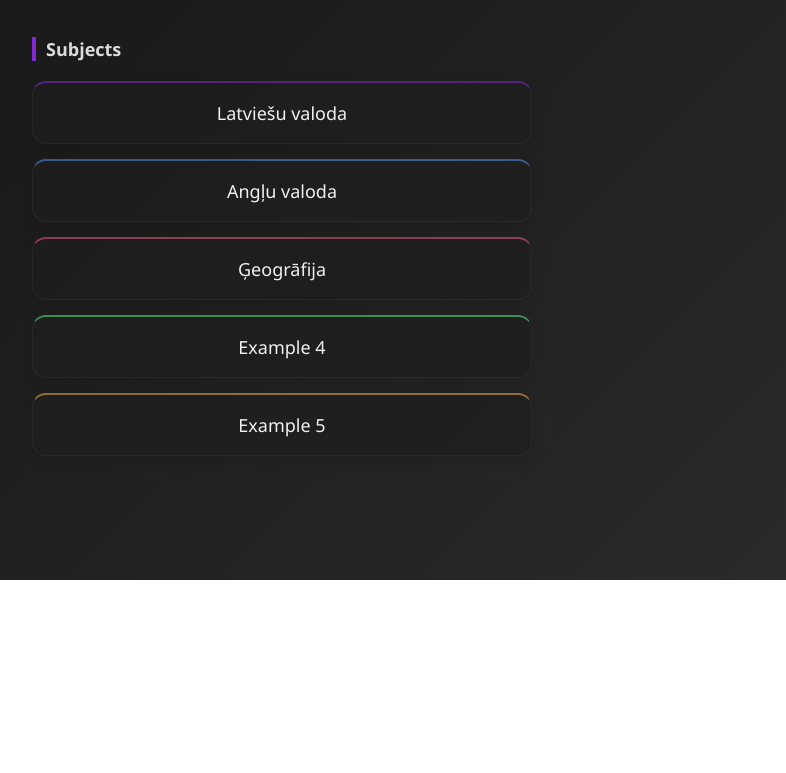
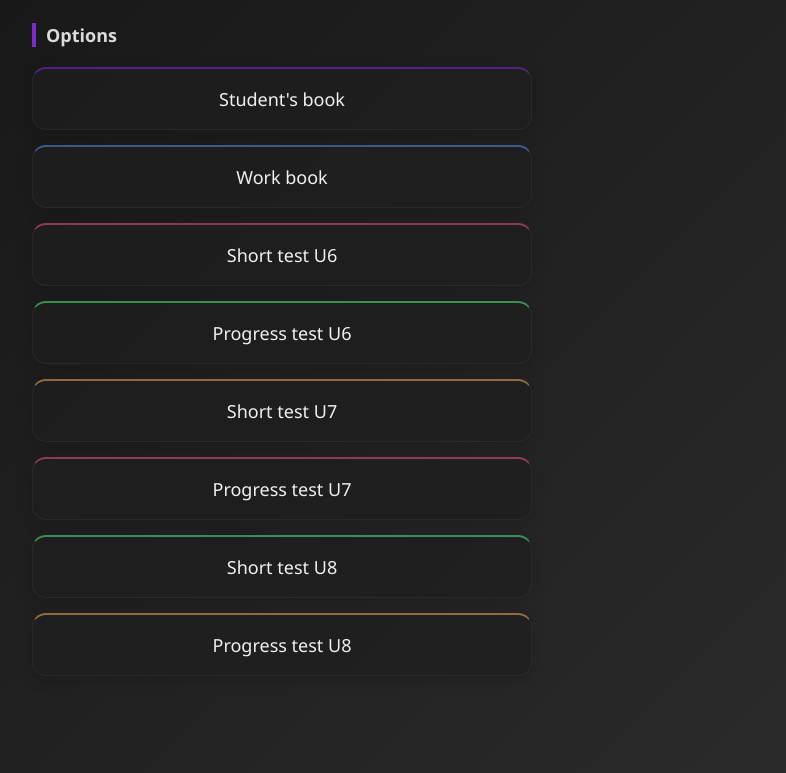
Before and after one commit to hitmakriga/oboi_clash_royale, a plain HTML site: page eng.html in a window 1280 px wide. Shown: the part 220-993 px from the top of the page, without its empty margins (358-1144 px from the left). Before the commit the page ends 800 px from the top, so only its background shows below. Drawn offline with Linux system fonts and the light colour scheme.

Commit message:
Update eng.html

```diff
--- a/eng.html
+++ b/eng.html
@@ -192,12 +192,15 @@
         </header>
 
         <div class="example-buttons">
-            <h2 class="example-title">Subjects</h2>
-            <a href="lv" class="example-btn btn-1">Latviešu valoda</a>
-            <a href="eng" class="example-btn btn-2">Angļu valoda</a>
-            <a href="#" class="example-btn btn-3">Ģeogrāfija</a>
-            <a href="#" class="example-btn btn-4">Example 4</a>
-            <a href="#" class="example-btn btn-5">Example 5</a>
+            <h2 class="example-title">Options</h2>
+            <a href="lv" class="example-btn btn-1">Student's book</a>
+            <a href="eng" class="example-btn btn-2">Work book</a>
+            <a href="#" class="example-btn btn-3">Short test U6</a>
+            <a href="#" class="example-btn btn-4">Progress test U6</a>
+            <a href="#" class="example-btn btn-5">Short test U7</a>
+            <a href="#" class="example-btn btn-3">Progress test U7</a>
+            <a href="#" class="example-btn btn-4">Short test U8</a>
+            <a href="#" class="example-btn btn-5">Progress test U8</a>
         </div>
 
         <footer>
```
